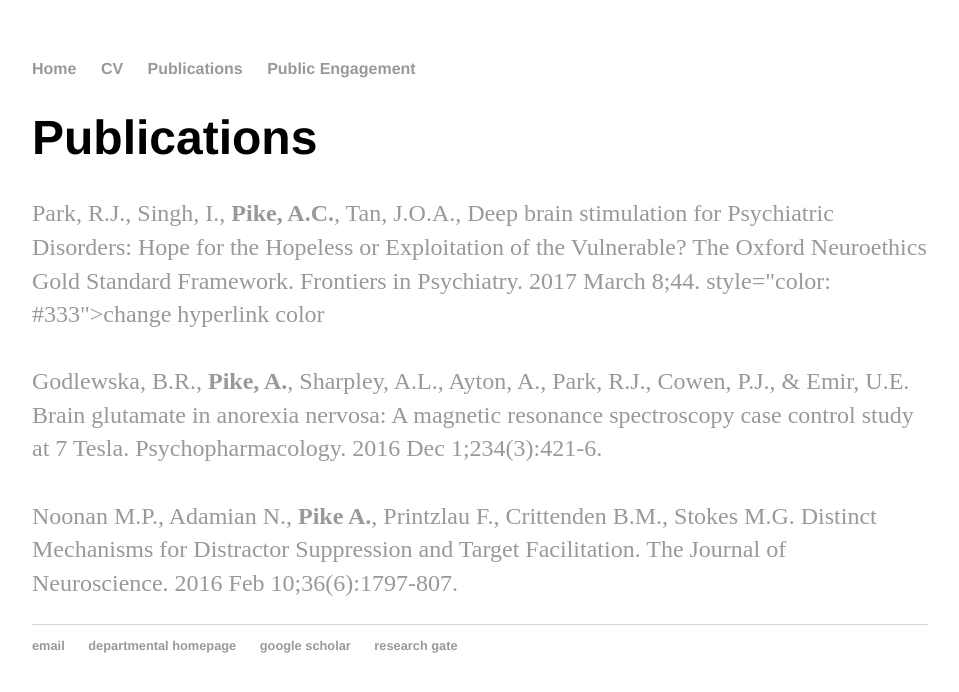
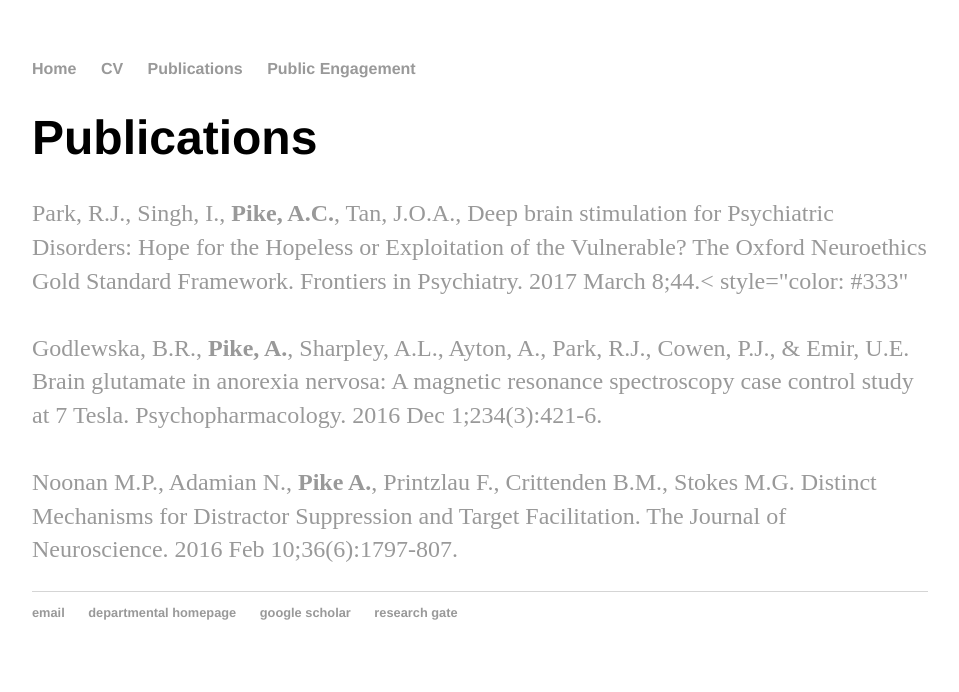
Before and after one commit to apike02/apike02.github.io, a Jekyll site: the page built from pubs/index.html, in a window 1280 px wide. Shown: the top 692 px of the page, without its empty margins (160-1119 px from the left). Built offline with Jekyll 4.4.1, drawn with Linux system fonts in a browser that asks for light colours.

Commit message:
Update index.html

```diff
--- a/pubs/index.html
+++ b/pubs/index.html
@@ -5,8 +5,8 @@
 ---
 <div class="blurb">
 	<h1>Publications</h1>
-	<p> <a href="http://dx.doi.org/10.3389/fpsyt.2017.00044">Park, R.J., Singh, I., <b>Pike, A.C.</b>, Tan, J.O.A., Deep brain stimulation for Psychiatric Disorders: Hope for the Hopeless or Exploitation of the Vulnerable? The Oxford Neuroethics Gold Standard Framework. Frontiers in Psychiatry. 2017 March 8;44.
-		style="color: #333">change hyperlink color</a><br/>
+	<p> <a href="http://dx.doi.org/10.3389/fpsyt.2017.00044">Park, R.J., Singh, I., <b>Pike, A.C.</b>, Tan, J.O.A., Deep brain stimulation for Psychiatric Disorders: Hope for the Hopeless or Exploitation of the Vulnerable? The Oxford Neuroethics Gold Standard Framework. Frontiers in Psychiatry. 2017 March 8;44.<
+		style="color: #333"</a><br/>
 		<br/>
 	    <a href="https://doi.org/10.1007/s00213-016-4477-5">Godlewska, B.R., <b>Pike, A.</b>, Sharpley, A.L., Ayton, A., Park, R.J., Cowen, P.J., & Emir, U.E. Brain glutamate in anorexia nervosa: A magnetic resonance spectroscopy case control study at 7 Tesla. Psychopharmacology. 2016 Dec 1;234(3):421-6.</a><br/>
 		<br/>
```
